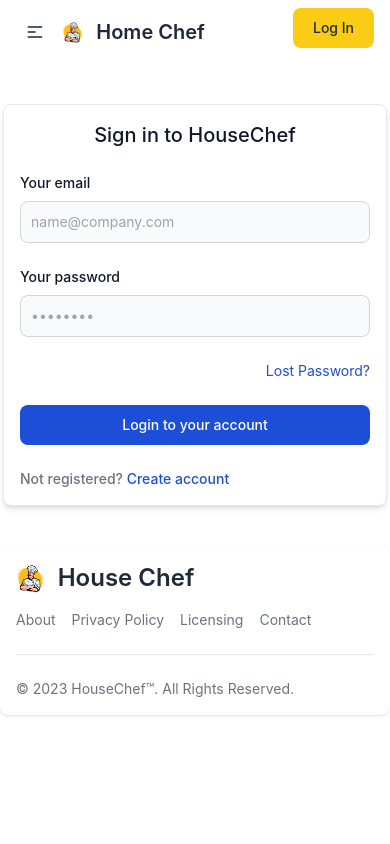
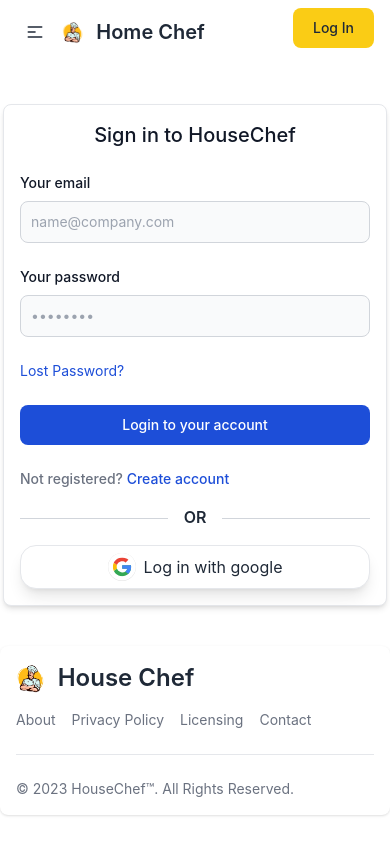
Before and after one commit to Abdur-Rahman-Apu/home-chef-client, a React (Create React App) app: page /login in a window 390 px wide. Built offline with nearby package versions, Linux system fonts and the light colour scheme.

Commit message:
Log in page design and responsive part are completed

```diff
--- a/src/Components/Home/Home/Home.js
+++ b/src/Components/Home/Home/Home.js
@@ -1,4 +1,5 @@
 import React, { useEffect, useState } from 'react';
+import { Link } from 'react-router-dom';
 import Service from '../../Services/Service/Service';
 import Navbar from '../../Shared/Navbar/Navbar';
 import Banner from '../Banner/Banner';
@@ -30,6 +31,10 @@
                         services.map(service => <Service key={service._id} service={service}></Service>)
                     }
                 </div>
+
+                <div className='text-center'>
+                    <Link to="/services" className="text-black bg-yellow-400 hover:bg-yellow-500  hover:text-white focus:ring-4 focus:outline-none focus:ring-orange-300 font-medium rounded-lg text-sm px-5 py-2.5 text-center dark:bg-blue-600 dark:hover:bg-blue-700 dark:focus:ring-blue-800">See All</Link>
+                </div>
             </div>
         </div>
     );
--- a/src/Components/Login/Login.js
+++ b/src/Components/Login/Login.js
@@ -2,6 +2,7 @@
 import { Link } from 'react-router-dom';
 import Footer from '../Shared/Footer/Footer';
 import Navbar from '../Shared/Navbar/Navbar';
+import google from '../../Assets/Google logo/google.svg'
 
 const Login = () => {
     return (
@@ -21,13 +22,24 @@
                             <input type="password" name="password" id="password" placeholder="••••••••" class="bg-gray-50 border border-gray-300 text-gray-900 text-sm rounded-lg focus:ring-blue-500 focus:border-blue-500 block w-full p-2.5 dark:bg-gray-600 dark:border-gray-500 dark:placeholder-gray-400 dark:text-white" required="" />
                         </div>
                         <div class="flex items-start">
-                            <Link to="#" class="ml-auto text-sm text-blue-700 hover:underline dark:text-blue-500">Lost Password?</Link>
+                            <Link to="#" class=" text-sm text-blue-700 hover:underline dark:text-blue-500">Lost Password?</Link>
                         </div>
                         <button type="submit" class="w-full text-white bg-blue-700 hover:bg-blue-800 focus:ring-4 focus:outline-none focus:ring-blue-300 font-medium rounded-lg text-sm px-5 py-2.5 text-center dark:bg-blue-600 dark:hover:bg-blue-700 dark:focus:ring-blue-800">Login to your account</button>
                         <div class="text-sm font-medium text-gray-500 dark:text-gray-300">
                             Not registered? <Link to="#" class="text-blue-700 hover:underline dark:text-blue-500">Create account</Link>
                         </div>
                     </form>
+
+                    <div
+                        class="flex items-center my-4 before:flex-1 before:border-t before:border-gray-300 before:mt-0.5 after:flex-1 after:border-t after:border-gray-300 after:mt-0.5">
+                        <p class="text-center font-semibold mx-4 mb-0">OR</p>
+                    </div>
+
+                    <button className='text-center w-full card flex-row h-11  bg-base-100 border shadow-lg justify-center items-center'>
+                        <img className='h-7 mr-2' src={google} alt="google" />
+                        Log in with google
+
+                    </button>
                 </div>
             </div>
 
```
Also changed, not shown: src/Assets/Google logo/google.svg (added).
